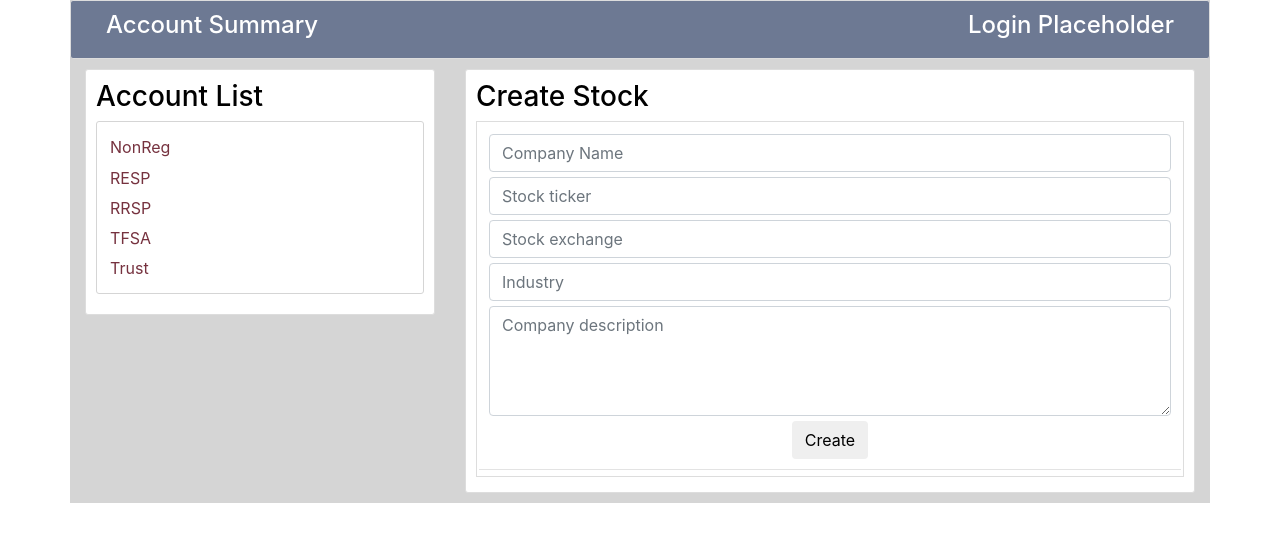
After one commit to elronF/WebAppProject, a Flask app: page /accounts/1/stock/create/ in a window 1280 px wide. The commit adds this page. Shown: the top 542 px of the page. Run offline with Flask 2, Linux system fonts and the light colour scheme; some libraries are stand-ins or nearby versions.

Commit message:
Added stock creation functionality

```diff
--- a/acctTracker/app.py
+++ b/acctTracker/app.py
@@ -12,7 +12,7 @@ Base.metadata.bind = engine
 DBSession = sessionmaker(bind=engine)
 session = DBSession()
 
-
+# Routes that do not require login
 # Show all accounts
 @app.route('/')
 @app.route('/accounts/')
@@ -39,6 +39,27 @@ def showStockDetails(account_id, stock_ticker):
     return("Hey there fella, something worked!")
 
 
+# Routes that require login
+# Create item
+@app.route('/accounts/<int:account_id>/stock/create/', methods=['GET', 'POST'])
+def newStock(account_id):
+    accounts = session.query(Account).order_by(asc(Account.accountType))
+    account = session.query(Account).filter_by(id=account_id).one()
+    if request.method == 'POST':
+        newStock = Stock(companyName=request.form['companyName'], ticker=request.form['ticker'], exchange=request.form['exchange'], industry=request.form['industry'], description=request.form['description'], account_id=account_id)
+        session.add(newStock)
+        session.commit()
+        return redirect(url_for('showOneAccount', account_id=account_id))
+    else:
+        return render_template('createstock.html', accounts=accounts, account_id=account_id)
+
+
+# Edit item
+
+
+# Delete item
+
+
 # JSON endpoints
 # Show all accounts (JSON)
 @app.route('/accounts/JSON/')
--- a/acctTracker/static/styles.css
+++ b/acctTracker/static/styles.css
@@ -64,6 +64,20 @@ p {color:#000000;}
 	text-align:left;
 }
 
+.form-area {
+	padding: 10px 10px;
+	margin-bottom: 4px;
+	border-bottom: 1px solid #e3e3e3
+}
+
+.form-area input {
+	margin-bottom:5px;
+}
+
+.form-area button {
+	margin-top:5px;
+}
+
 .header-right {
 	float:right;
 }
--- /dev/null
+++ b/acctTracker/templates/createstock.html
@@ -0,0 +1,27 @@
+{% extends "main.html" %}
+{% block content %}
+
+<h3>Create Stock</h3>
+
+<article class="stock content-section">
+	<div class="stock-body">
+		<form action="#" method = "post">
+			<div class="form-area">
+				<input type ="text" maxlength="50" class="form-control" name="companyName" placeholder="Company Name">
+
+				<input type ="text" maxlength="8" class="form-control" name="ticker" placeholder="Stock ticker">
+
+				<input type ="text" maxlength="8" class="form-control" name="exchange" placeholder="Stock exchange">
+
+				<input type ="text" maxlength="30" class="form-control" name="industry" placeholder="Industry">
+
+				<textarea class="form-control" maxlength="500" rows="4" name="description" placeholder="Company description"></textarea>
+
+				<button type="submit" class="btn btn-default" id="submit" type="submit">
+				<span class="glyphicon glyphicon-glass" aria-hidden="true"></span>Create</button>
+			</div>
+		</form>
+	</div>
+</article>
+
+{% endblock %}
```
Also changed, not shown: acctTracker/templates/account.html (+10 -0 lines), acctTracker/tracker.db.
